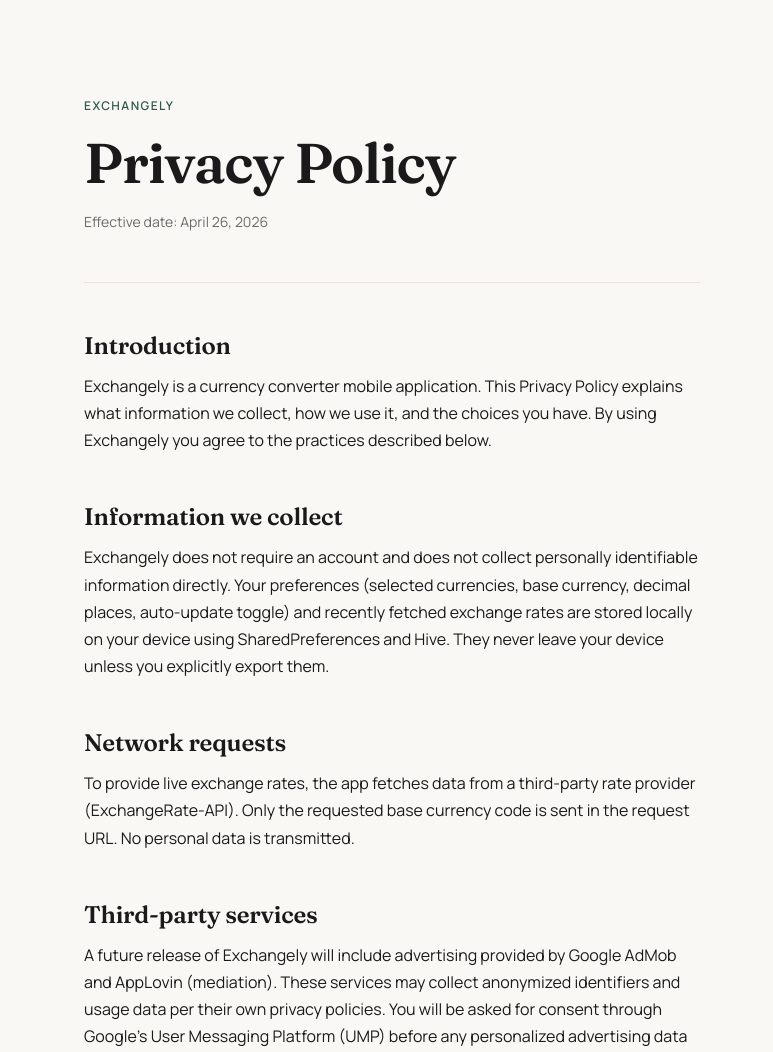
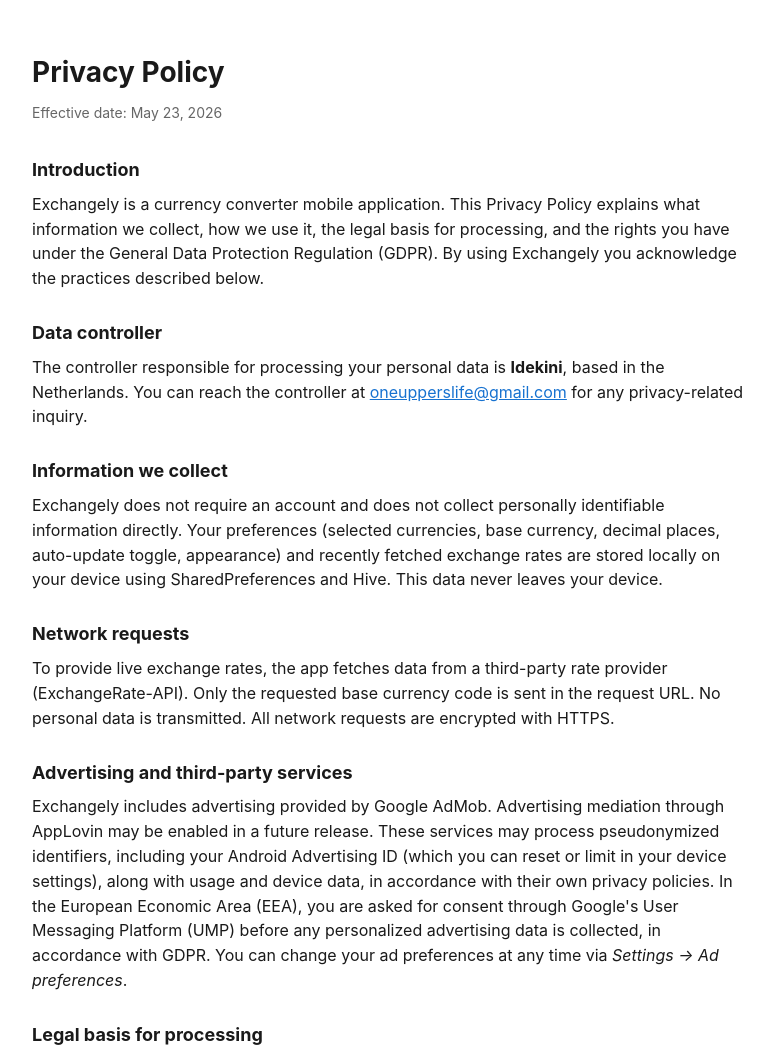
Before and after one commit to OneUppersLifeCo/exchangely-legal, a plain HTML site: page privacy.html in a window 1280 px wide. Shown: the top 1052 px of the page, without its empty margins (248-1021 px from the left). Drawn offline with Linux system fonts and the light colour scheme.

Commit message:
Update privacy.html

```diff
--- a/privacy.html
+++ b/privacy.html
@@ -4,200 +4,82 @@
   <meta charset="UTF-8">
   <meta name="viewport" content="width=device-width, initial-scale=1.0">
   <title>Privacy Policy — Exchangely</title>
-  <meta name="description" content="Privacy Policy for the Exchangely currency converter app.">
-  <meta name="robots" content="index, follow">
-  <link rel="preconnect" href="https://fonts.googleapis.com">
-  <link rel="preconnect" href="https://fonts.gstatic.com" crossorigin>
-  <link href="https://fonts.googleapis.com/css2?family=Fraunces:opsz,wght@9..144,400;9..144,600;9..144,700&family=Manrope:wght@400;500;600&display=swap" rel="stylesheet">
   <style>
-    :root {
-      --bg: #faf8f4;
-      --surface: #ffffff;
-      --text: #1a1a1a;
-      --muted: #6b6b6b;
-      --rule: #e8e4dc;
-      --accent: #2c5e4f;
-      --accent-hover: #1e4438;
+    body {
+      font-family: -apple-system, BlinkMacSystemFont, "Segoe UI", Roboto, sans-serif;
+      max-width: 720px;
+      margin: 0 auto;
+      padding: 32px 20px 64px;
+      line-height: 1.55;
+      color: #1a1a1a;
+      background: #ffffff;
     }
-
-    @media (prefers-color-scheme: dark) {
-      :root {
-        --bg: #15171a;
-        --surface: #1c1f23;
-        --text: #ececec;
-        --muted: #9a9a9a;
-        --rule: #2a2d31;
-        --accent: #6dbeac;
-        --accent-hover: #8cd0c0;
+    h1 {
+      font-size: 28px;
+      margin-bottom: 8px;
     }
+    .effective-date {
+      color: #666;
+      font-size: 14px;
+      margin-bottom: 32px;
     }
-
-    * {
-      box-sizing: border-box;
+    h2 {
+      font-size: 18px;
+      margin-top: 28px;
+      margin-bottom: 8px;
     }
-
-    html {
-      -webkit-text-size-adjust: 100%;
-    }
-
-    body {
-      margin: 0;
-      padding: 0;
-      background: var(--bg);
-      color: var(--text);
-      font-family: 'Manrope', -apple-system, BlinkMacSystemFont, 'Segoe UI', sans-serif;
-      font-size: 16px;
-      line-height: 1.7;
-      -webkit-font-smoothing: antialiased;
-      -moz-osx-font-smoothing: grayscale;
-    }
-
-    main {
-      max-width: 680px;
-      margin: 0 auto;
-      padding: 64px 24px 96px;
-    }
-
-    @media (min-width: 768px) {
-      main {
-        padding: 96px 32px 120px;
-      }
-    }
-
-    .eyebrow {
-      font-family: 'Manrope', sans-serif;
-      font-size: 12px;
-      font-weight: 600;
-      letter-spacing: 0.12em;
-      text-transform: uppercase;
-      color: var(--accent);
-      margin: 0 0 16px;
-    }
-
-    h1 {
-      font-family: 'Fraunces', Georgia, serif;
-      font-weight: 600;
-      font-size: 44px;
-      line-height: 1.1;
-      letter-spacing: -0.02em;
-      margin: 0 0 16px;
-      color: var(--text);
-    }
-
-    @media (min-width: 768px) {
-      h1 {
-        font-size: 56px;
-      }
-    }
-
-    .effective {
-      font-size: 14px;
-      color: var(--muted);
-      margin: 0 0 48px;
-    }
-
-    .divider {
-      border: 0;
-      border-top: 1px solid var(--rule);
-      margin: 0 0 48px;
-    }
-
-    h2 {
-      font-family: 'Fraunces', Georgia, serif;
-      font-weight: 600;
-      font-size: 24px;
-      line-height: 1.25;
-      letter-spacing: -0.01em;
-      margin: 48px 0 12px;
-      color: var(--text);
-    }
-
-    h2:first-of-type {
-      margin-top: 0;
-    }
-
     p {
-      margin: 0 0 16px;
-      color: var(--text);
-    }
-
-    a {
-      color: var(--accent);
-      text-decoration: underline;
-      text-decoration-thickness: 1px;
-      text-underline-offset: 2px;
-      transition: color 0.15s ease;
-    }
-
-    a:hover {
-      color: var(--accent-hover);
-    }
-
-    footer {
-      margin-top: 80px;
-      padding-top: 32px;
-      border-top: 1px solid var(--rule);
-      font-size: 14px;
-      color: var(--muted);
-      display: flex;
-      flex-wrap: wrap;
-      gap: 8px 16px;
-      justify-content: space-between;
-      align-items: center;
-    }
-
-    footer .brand {
-      font-family: 'Fraunces', Georgia, serif;
-      font-weight: 600;
-      color: var(--text);
-    }
-
-    @media print {
-      body {
-        background: #fff;
-        color: #000;
+      margin: 8px 0;
     }
     a {
-        color: #000;
-      }
+      color: #1772d0;
     }
   </style>
 </head>
 <body>
-  <main>
-    <p class="eyebrow">Exchangely</p>
   <h1>Privacy Policy</h1>
-    <p class="effective">Effective date: April 26, 2026</p>
-    <hr class="divider">
+  <p class="effective-date">Effective date: May 23, 2026</p>
 
   <h2>Introduction</h2>
-    <p>Exchangely is a currency converter mobile application. This Privacy Policy explains what information we collect, how we use it, and the choices you have. By using Exchangely you agree to the practices described below.</p>
+  <p>Exchangely is a currency converter mobile application. This Privacy Policy explains what information we collect, how we use it, the legal basis for processing, and the rights you have under the General Data Protection Regulation (GDPR). By using Exchangely you acknowledge the practices described below.</p>
+
+  <h2>Data controller</h2>
+  <p>The controller responsible for processing your personal data is <strong>Idekini</strong>, based in the Netherlands. You can reach the controller at <a href="mailto:oneupperslife@gmail.com">oneupperslife@gmail.com</a> for any privacy-related inquiry.</p>
 
   <h2>Information we collect</h2>
-    <p>Exchangely does not require an account and does not collect personally identifiable information directly. Your preferences (selected currencies, base currency, decimal places, auto-update toggle) and recently fetched exchange rates are stored locally on your device using SharedPreferences and Hive. They never leave your device unless you explicitly export them.</p>
+  <p>Exchangely does not require an account and does not collect personally identifiable information directly. Your preferences (selected currencies, base currency, decimal places, auto-update toggle, appearance) and recently fetched exchange rates are stored locally on your device using SharedPreferences and Hive. This data never leaves your device.</p>
 
   <h2>Network requests</h2>
-    <p>To provide live exchange rates, the app fetches data from a third-party rate provider (ExchangeRate-API). Only the requested base currency code is sent in the request URL. No personal data is transmitted.</p>
+  <p>To provide live exchange rates, the app fetches data from a third-party rate provider (ExchangeRate-API). Only the requested base currency code is sent in the request URL. No personal data is transmitted. All network requests are encrypted with HTTPS.</p>
 
-    <h2>Third-party services</h2>
-    <p>A future release of Exchangely will include advertising provided by Google AdMob and AppLovin (mediation). These services may collect anonymized identifiers and usage data per their own privacy policies. You will be asked for consent through Google's User Messaging Platform (UMP) before any personalized advertising data is collected, in accordance with GDPR.</p>
+  <h2>Advertising and third-party services</h2>
+  <p>Exchangely includes advertising provided by Google AdMob. Advertising mediation through AppLovin may be enabled in a future release. These services may process pseudonymized identifiers, including your Android Advertising ID (which you can reset or limit in your device settings), along with usage and device data, in accordance with their own privacy policies. In the European Economic Area (EEA), you are asked for consent through Google's User Messaging Platform (UMP) before any personalized advertising data is collected, in accordance with GDPR. You can change your ad preferences at any time via <em>Settings → Ad preferences</em>.</p>
+
+  <h2>Legal basis for processing</h2>
+  <p>Where GDPR applies, we rely on the following legal bases: (a) your consent, for personalized advertising and any optional data collection; (b) our legitimate interest, for non-personalized advertising and for delivering a functional currency converter; (c) compliance with a legal obligation, where applicable.</p>
+
+  <h2>International data transfers</h2>
+  <p>Data processed by Google AdMob and (when enabled) AppLovin may be transferred outside the European Economic Area, including to servers in the United States. Such transfers occur under Standard Contractual Clauses approved by the European Commission and the safeguards implemented by these providers.</p>
+
+  <h2>Data retention</h2>
+  <p>Locally stored preferences and cached exchange rates persist on your device until you uninstall Exchangely or clear the app's storage from Android Settings. Advertising-related identifiers and any data processed by Google AdMob or AppLovin are retained in accordance with their respective retention policies.</p>
+
+  <h2>Your rights under GDPR</h2>
+  <p>If GDPR applies to you, you have the right to: access the personal data we process about you; request rectification of inaccurate data; request erasure of your data; restrict or object to processing; receive your data in a portable format; and withdraw consent at any time. To exercise these rights, contact us at <a href="mailto:oneupperslife@gmail.com">oneupperslife@gmail.com</a>. Because Exchangely does not collect personally identifiable information directly, most rights are effectively exercised by clearing the app's storage or uninstalling the app, and by adjusting your advertising consent through <em>Settings → Ad preferences</em>.</p>
+
+  <h2>Right to lodge a complaint</h2>
+  <p>If you believe your data protection rights have been infringed, you have the right to lodge a complaint with a supervisory authority, in particular in the EU Member State where you live, work, or where the alleged infringement took place. In the Netherlands, the supervisory authority is the <a href="https://autoriteitpersoonsgegevens.nl">Autoriteit Persoonsgegevens</a>.</p>
 
   <h2>Permissions</h2>
-    <p>Exchangely requires only Internet access, used solely to fetch live exchange rates. No camera, location, microphone, or contacts permissions are requested.</p>
+  <p>Exchangely requires only Internet access, used solely to fetch live exchange rates and serve advertisements. On Android 13 and above, the app also declares the AD_ID permission, used by Google AdMob to provide and measure advertising. No camera, location, microphone, contacts, or storage permissions are requested.</p>
 
   <h2>Children</h2>
-    <p>Exchangely is not directed at children under the age of 13 and does not knowingly collect data from them.</p>
+  <p>Exchangely is not directed at children under the age of 16 and does not knowingly collect data from them. If you believe a child has provided personal data through Exchangely, please contact us so we can take appropriate action.</p>
 
   <h2>Changes to this policy</h2>
-    <p>We may update this Privacy Policy from time to time. The effective date at the top of this page reflects the latest version. Continued use of the app after changes are posted constitutes acceptance.</p>
+  <p>We may update this Privacy Policy from time to time. The effective date at the top of this page reflects the latest version. Continued use of the app after changes are posted constitutes acceptance of the updated policy.</p>
 
   <h2>Contact</h2>
-    <p>If you have questions about this Privacy Policy, contact us at <a href="mailto:oneupperslife@gmail.com">oneupperslife@gmail.com</a>.</p>
-
-    <footer>
-      <span class="brand">Exchangely</span>
-      <a href="mailto:oneupperslife@gmail.com">oneupperslife@gmail.com</a>
-    </footer>
-  </main>
+  <p>If you have questions about this Privacy Policy or wish to exercise your rights, contact us at <a href="mailto:oneupperslife@gmail.com">oneupperslife@gmail.com</a>.</p>
 </body>
 </html>
```
Lines whose indentation alone changed are shown as unchanged.
